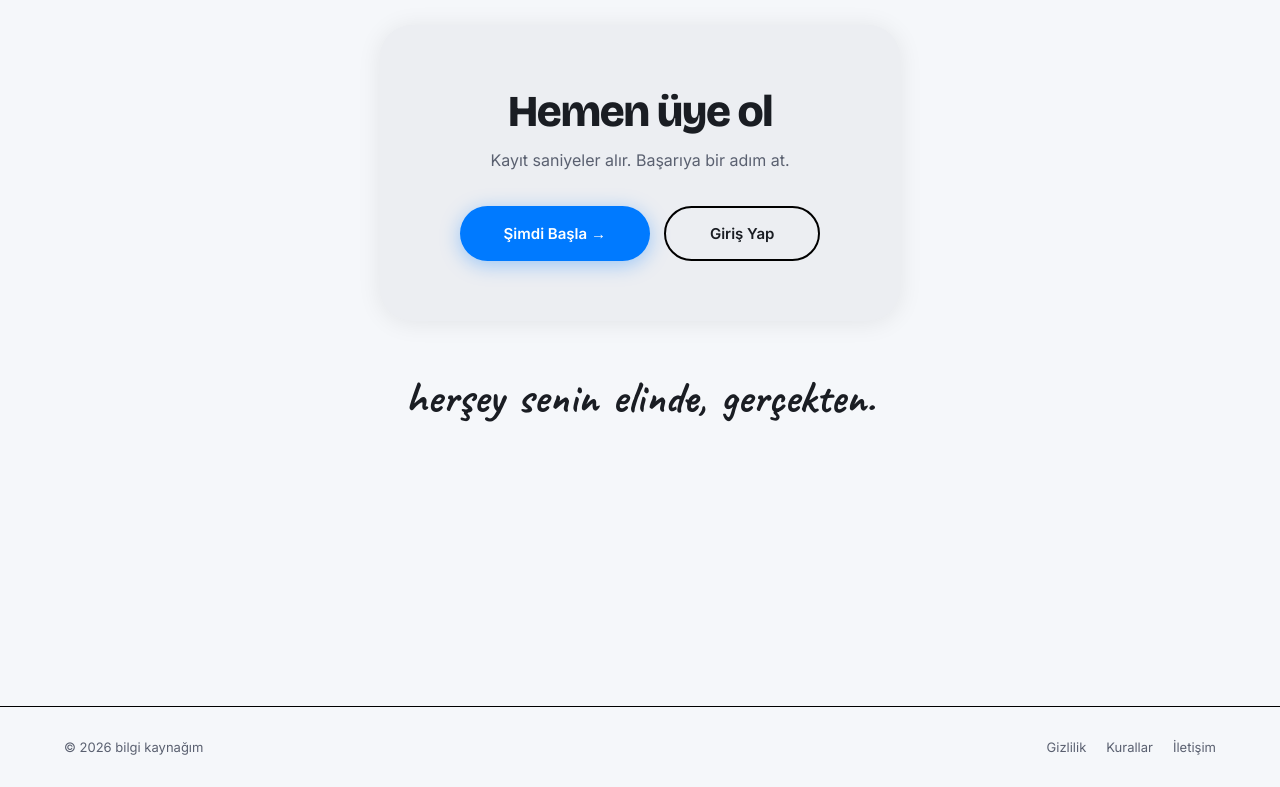
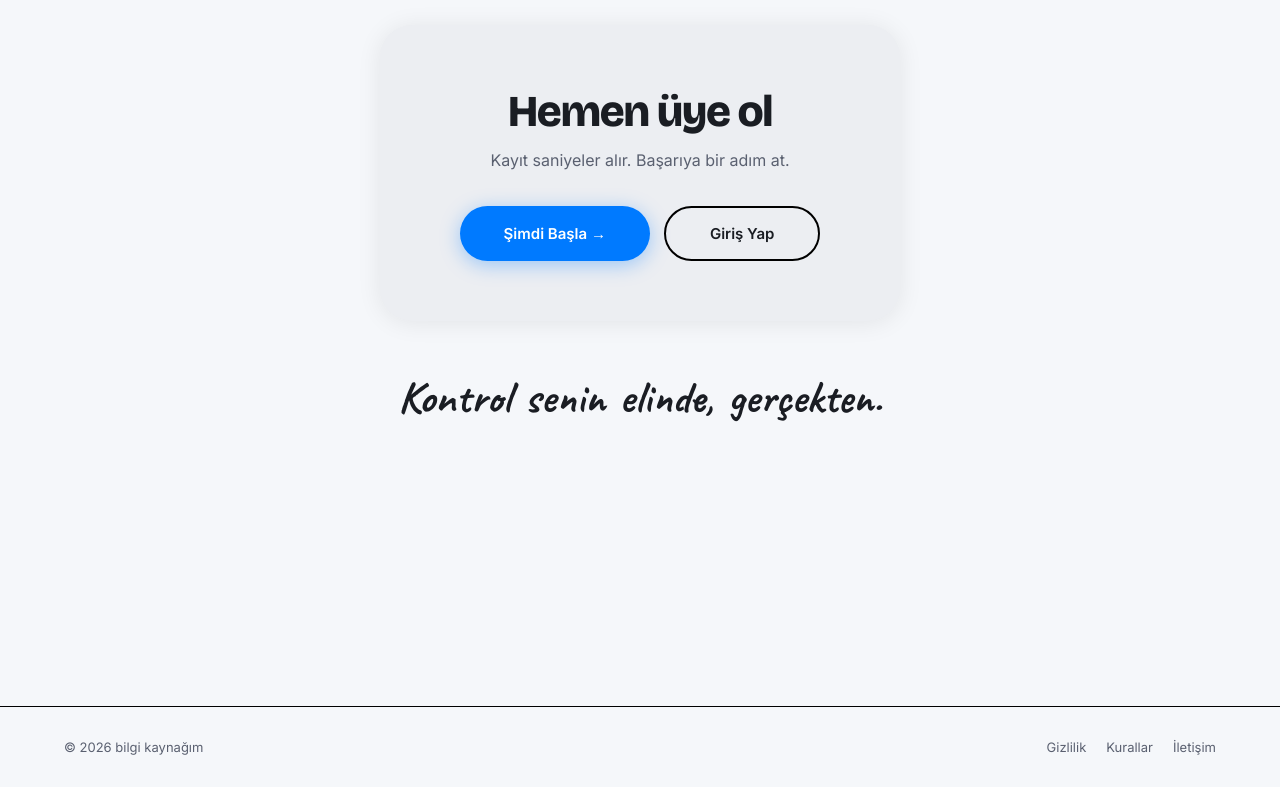
Before and after one commit to xiudex/V3bilgikaynag-m, a plain HTML site: page index.html in a window 1280 px wide. Shown: the part 4246-5033 px from the top of the page. Drawn offline with nearby package versions, Linux system fonts and the light colour scheme.

Commit message:
Update index.html

```diff
--- a/index.html
+++ b/index.html
@@ -904,7 +904,7 @@ footer a:hover{color:var(--acc)}
       </div>
       <div class="cta-drag-row" id="ctaDragRow">
         <div class="cta-drag-words">
-          <span class="cta-drag-word cta-draggable">herşey</span>
+          <span class="cta-drag-word cta-draggable">Kontrol</span>
           <span class="cta-drag-word cta-draggable">senin</span>
           <span class="cta-drag-word cta-draggable">elinde,</span>
           <span class="cta-drag-word cta-draggable">gerçekten.</span>
```
